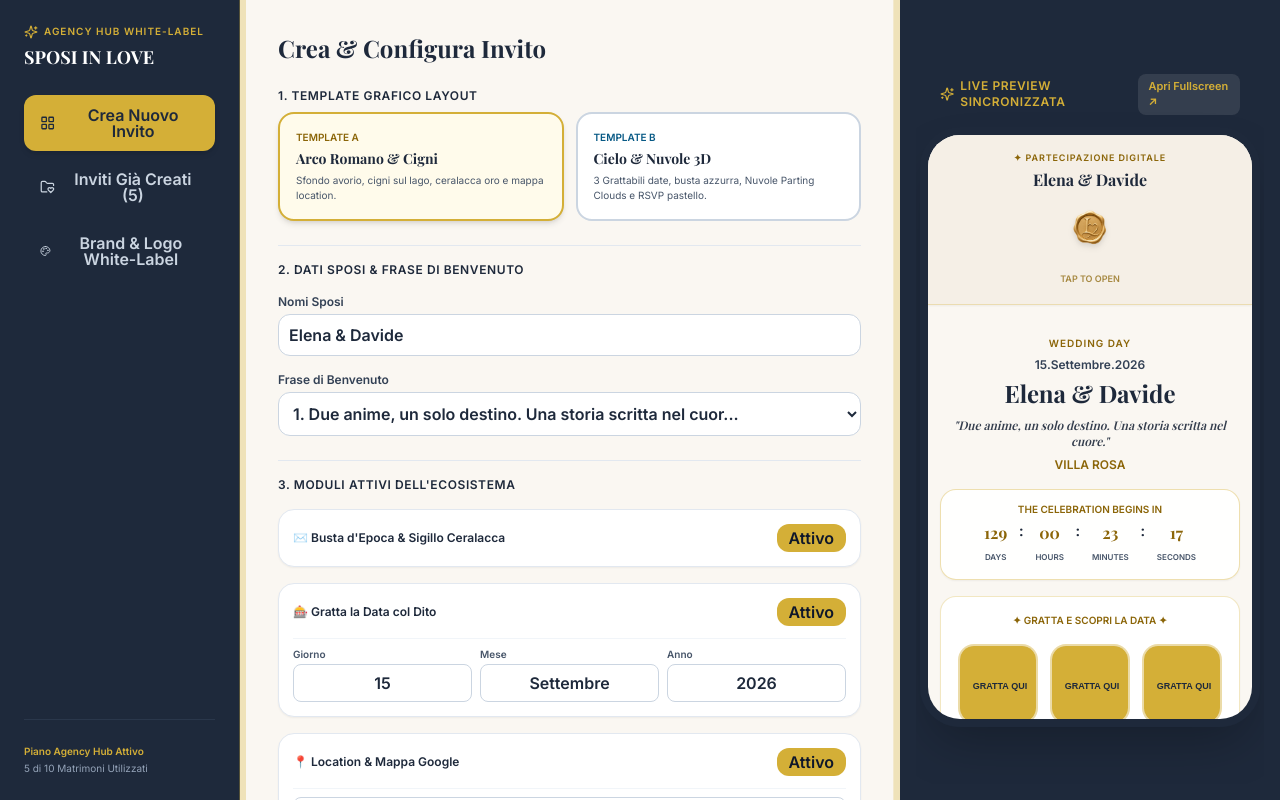
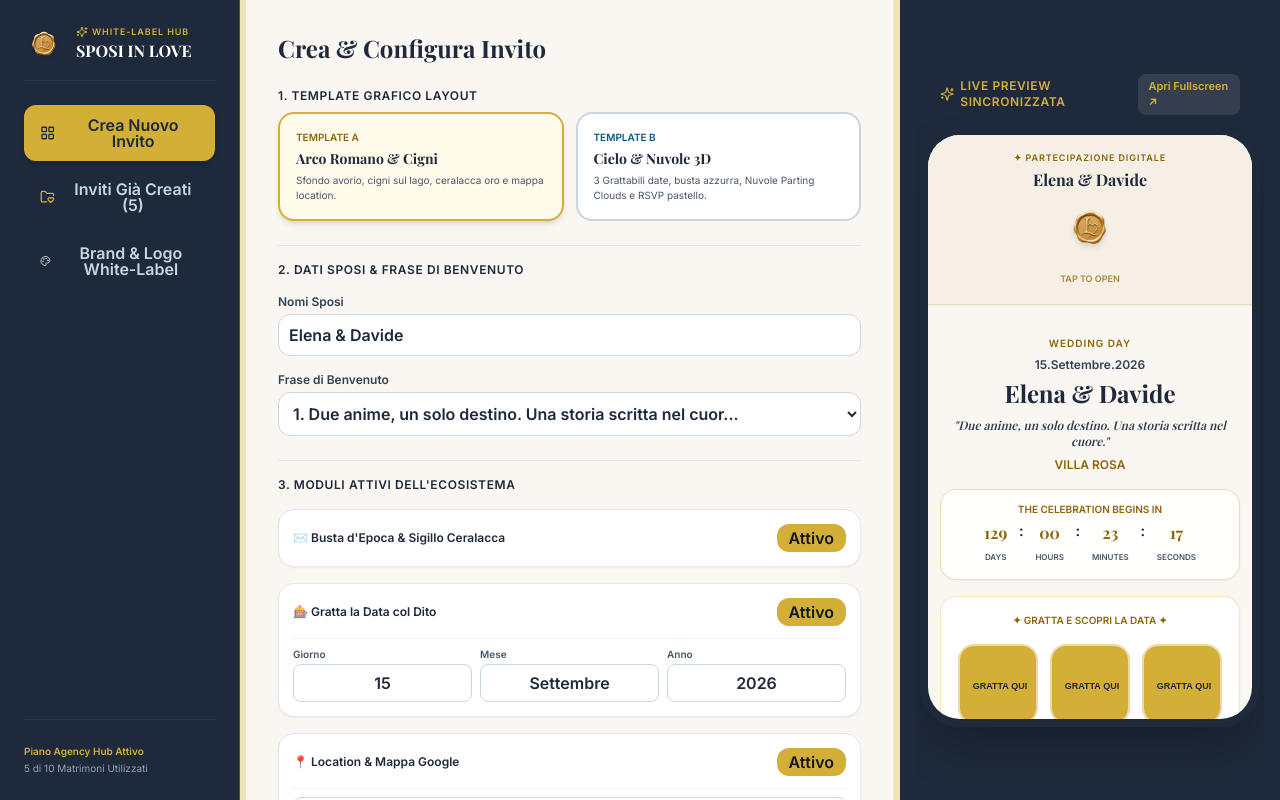
Before and after one commit to Rickym2025/love, a Next.js app: page /agency/sposi-in-love in a window 1280 px wide. Built offline with nearby package versions, Linux system fonts and the light colour scheme; a web font is replaced by a local one.

Commit message:
Update AgencySidebar.tsx

```diff
--- a/src/components/agency/AgencySidebar.tsx
+++ b/src/components/agency/AgencySidebar.tsx
@@ -1,6 +1,7 @@
 "use client";
 
 import React from "react";
+import Image from "next/image";
 import { LayoutGrid, FolderHeart, Palette, Sparkles } from "lucide-react";
 
 export interface AgencySidebarProps {
@@ -26,17 +27,22 @@ export default function AgencySidebar({
       className="bg-[#1E293B] text-[#FAF7F2] border-r border-[#D4AF37]/30 p-6 flex flex-col justify-between h-full select-none overflow-y-auto"
     >
       <div className="space-y-6">
-        {/* LOGO E NOME AGENZIA */}
-        <div className="space-y-1">
-          <span className="text-[10px] font-bold uppercase tracking-widest text-[#D4AF37] flex items-center gap-1.5">
-            <Sparkles className="w-3.5 h-3.5 text-[#D4AF37]" /> Agency Hub White-Label
-          </span>
-          <h1 className="font-serif font-bold text-lg text-white truncate">
-            {formattedAgencyName}
-          </h1>
+        {/* LOGO AGENZIA PRESENTE IN ALTO */}
+        <div className="flex items-center gap-3 border-b border-slate-700/60 pb-4">
+          <div className="relative w-10 h-10 flex-shrink-0 drop-shadow">
+            <Image src="/wax-seal.png" alt="Logo Agenzia" fill className="object-contain" priority />
+          </div>
+          <div className="overflow-hidden">
+            <span className="text-[9px] font-bold uppercase tracking-widest text-[#D4AF37] flex items-center gap-1">
+              <Sparkles className="w-3 h-3 text-[#D4AF37]" /> White-Label Hub
+            </span>
+            <h1 className="font-serif font-bold text-base text-white truncate">
+              {formattedAgencyName}
+            </h1>
+          </div>
         </div>
 
-        {/* MENU NAVIGAZIONE CON INVITI GIÀ CREATI */}
+        {/* MENU NAVIGAZIONE CON "INVITI GIÀ CREATI" */}
         <nav className="space-y-2">
           <button
             type="button"
@@ -50,6 +56,7 @@ export default function AgencySidebar({
             <LayoutGrid className="w-4 h-4" /> Crea Nuovo Invito
           </button>
 
+          {/* PULSANTE INVITI GIÀ CREATI */}
           <button
             type="button"
             onClick={() => setActiveTab("list")}
@@ -59,7 +66,7 @@ export default function AgencySidebar({
                 : "text-slate-300 hover:bg-[#FAF7F2]/10 hover:text-white"
             }`}
           >
-            <FolderHeart className="w-4 h-4" /> Inviti Già Creati (5)
+            <FolderHeart className="w-4 h-4 text-[#D4AF37]" /> Inviti Già Creati (5)
           </button>
 
           <button
```
